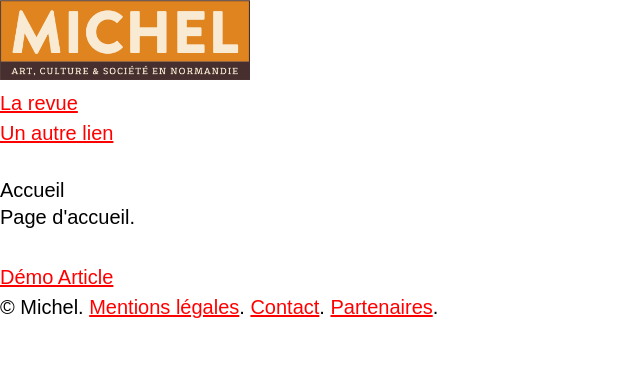
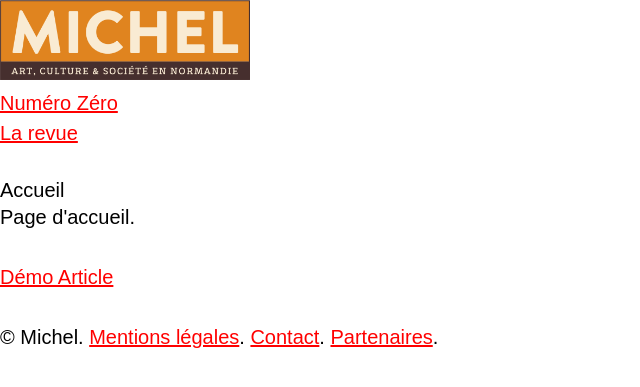
Before and after one commit to michel-larevue/michel-larevue.github.io, a Jekyll site: the page built from index.html, in a window 1280 px wide. Shown: the top 387 px of the page, without its empty margins (0-640 px from the left). Built offline with Jekyll 4.4.1, drawn with Linux system fonts in a browser that asks for light colours.

Commit message:
feat: lien menu

```diff
--- a/_layouts/default.html
+++ b/_layouts/default.html
@@ -15,8 +15,8 @@
       </div>
       <nav>
         <ul>
+          <li><a href="/index.html">Numéro Zéro</a></li>
           <li><a href="/pages/la-revue.html">La revue</a></li>
-          <li><a href="#">Un autre lien</a></li>
         </ul>
       </nav>
     </div>
--- a/index.html
+++ b/index.html
@@ -4,4 +4,4 @@ title: Accueil
 
 <p>Page d'accueil.</p>
 
-<a href="/articles/demo-article.html">Démo Article</a>
+<p><a href="/articles/demo-article.html">Démo Article</a></p>
```
